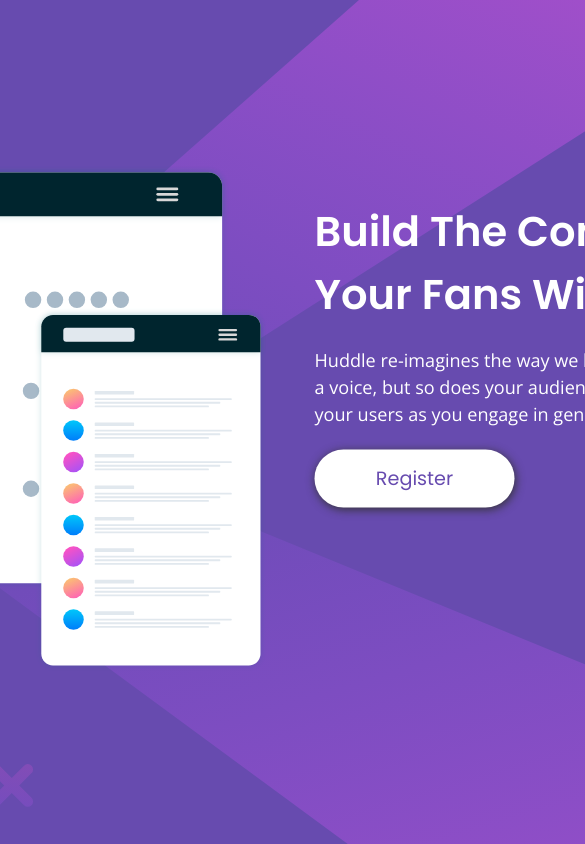
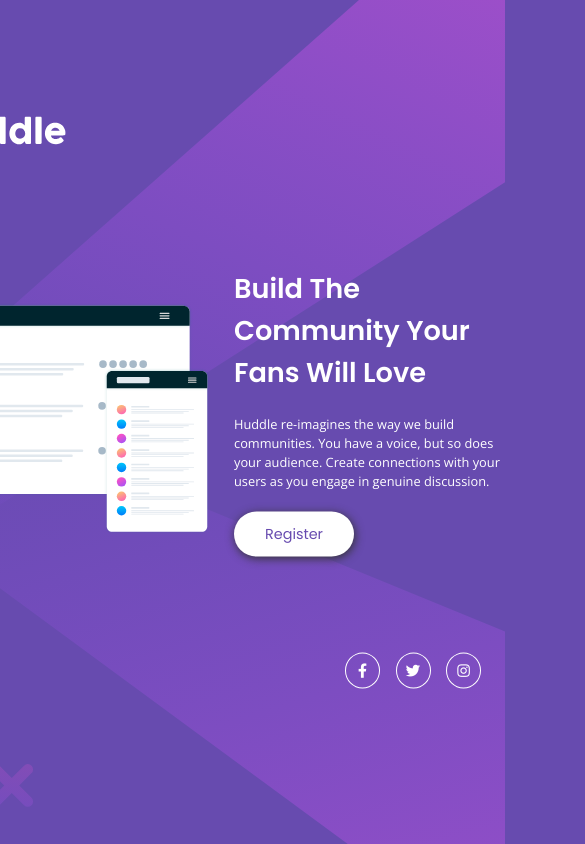
Before and after one commit to luisPolanco25/huddle-landing-page-with-single-introductory-section, a plain HTML site: page index.html in a window 390 px wide. Shown: the top 844 px of the page, 585 px wide, since content can reach past the window. Drawn offline with nearby package versions, Linux system fonts and the light colour scheme.

Commit message:
Tablets's design added

```diff
--- a/index.html
+++ b/index.html
@@ -25,7 +25,7 @@
       <div id="huddle">
         <img src="./images/logo.svg" alt="Huddle" />
       </div>
-      <div>
+      <div id="mockups">
         <img src="./images/illustration-mockups.svg" alt="Mobile mockups" />
       </div>
     </div>
--- a/styles.css
+++ b/styles.css
@@ -122,3 +122,99 @@ p {
     border: 1px solid var(--magenta);
     color: var(--magenta);
 }
+
+@media (max-width: 1285px) {
+
+    main {
+        width: 900px;
+    }
+
+    #huddle {
+        top: -1rem;
+    }
+
+    #huddle img {
+        width: 70%;
+    }
+
+    #mockups img {
+        width: 450px;
+    }
+
+    #logo-area {
+        flex-basis: 20%;
+    }
+
+    #introduction-area {
+        flex-basis: 80%;
+        margin-top: 8rem;
+    }
+
+    h1 {
+        font-size: 2rem;
+    }
+
+    p {
+        font-size: 0.88rem;
+    }
+
+    #register {
+        font-size: 1rem;
+        padding: 0.8rem;
+        width: 150px;
+        margin-bottom: 7rem;
+    }
+
+    #social-media button {
+        font-size: 1rem;
+        padding: 0.55rem;
+        width: 38px;
+    }
+}
+
+@media (max-width: 905px) {
+
+    main {
+        width: 620px;
+    }
+
+    #huddle {
+        top: -3rem;
+    }
+
+    #mockups img {
+        width: 325px;
+    }
+
+    #logo-area {
+        margin-right: 1.5rem;
+    }
+
+    #introduction-area {
+        margin-top: 7rem;
+    }
+
+    h1 {
+        font-size: 1.7rem;
+    }
+
+    p {
+        font-size: 0.8rem;
+    }
+
+    #register {
+        font-size: 0.9rem;
+        padding: 0.75rem;
+        width: 120px;
+        margin-bottom: 6rem;
+    }
+
+    #social-media {
+        margin-right: 1.5rem;
+    }
+
+    #social-media button {
+        font-size: 0.9rem;
+        width: 35px;
+    }
+}
```
